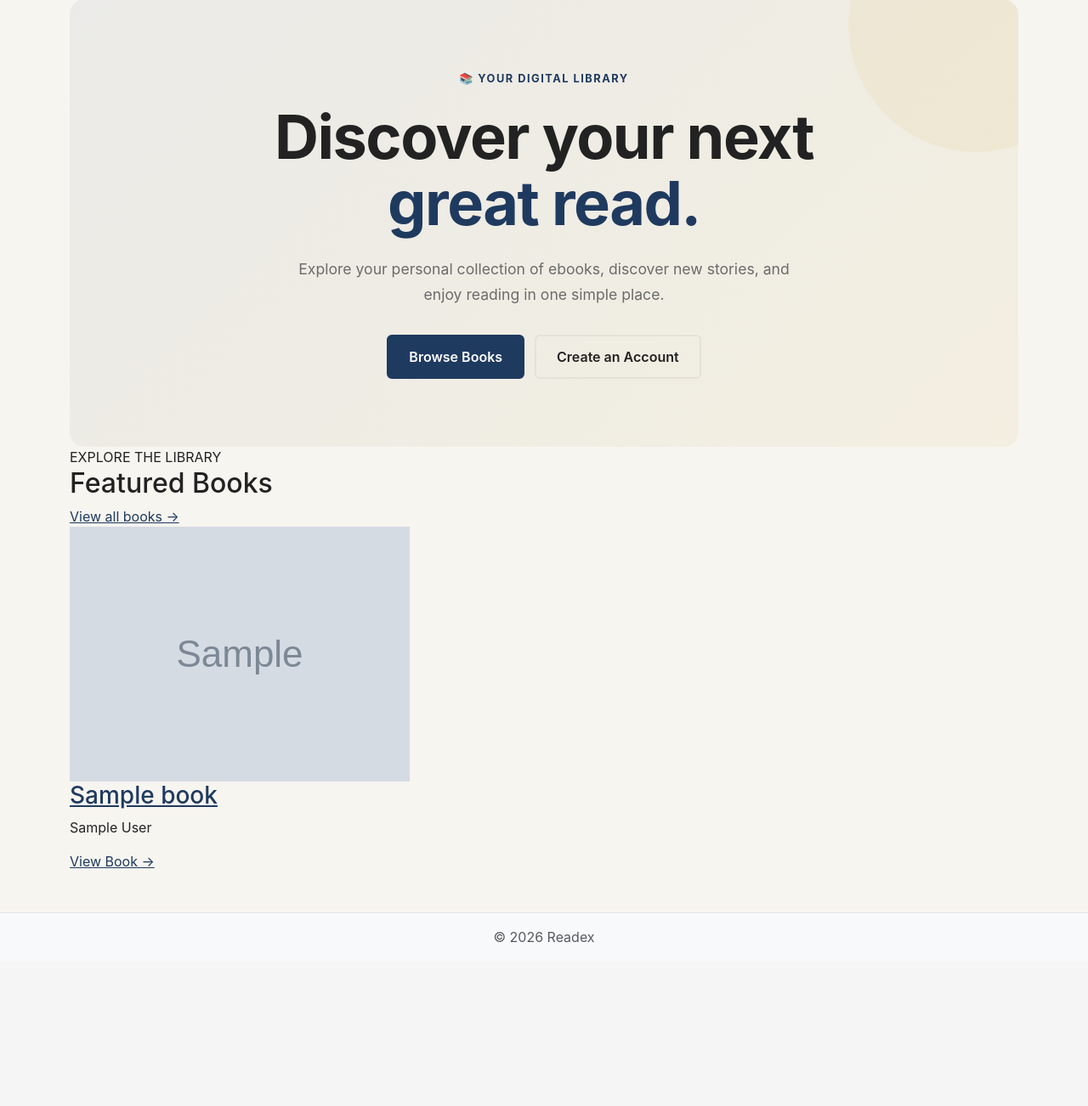
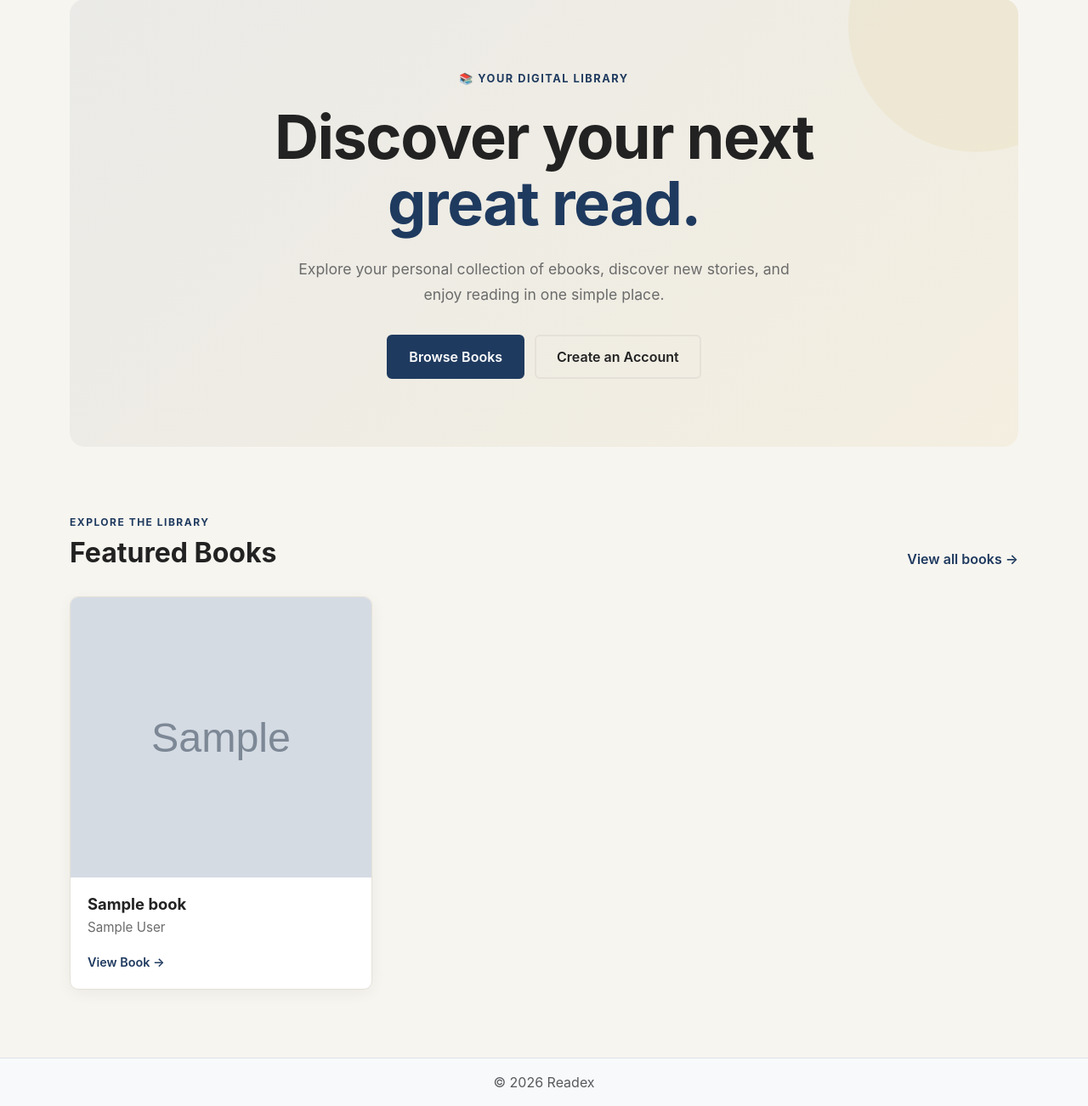
Before and after one commit to Mohamad-sudo616/readex, a Django app: page / in a window 1280 px wide. Shown: the part 120-1422 px from the top of the page at 85% size. Before the commit the page ends 1230 px from the top, so only its background shows below. Run offline with Django 5.2, Linux system fonts and the light colour scheme; tables that the repository leaves empty hold one stand-in row (values such as "Sample post"); grey boxes marked "Sample" are stand-in pictures.

Commit message:
cards  completed

```diff
--- a/backend/static/css/style.css
+++ b/backend/static/css/style.css
@@ -330,3 +330,142 @@ a:hover {
 
     transform: translateY(-2px);
 }
+
+
+
+/* =========================================
+   FEATURED BOOKS
+   ========================================= */
+
+.readex-featured {
+    padding: 5rem 0 2rem;
+}
+
+.readex-section-heading {
+    display: flex;
+    align-items: end;
+    justify-content: space-between;
+    gap: 1rem;
+    margin-bottom: 2rem;
+}
+
+.readex-section-label {
+    display: block;
+    color: var(--readex-primary);
+    font-size: 0.75rem;
+    font-weight: 700;
+    letter-spacing: 1.5px;
+    margin-bottom: 0.5rem;
+}
+
+.readex-section-heading h2 {
+    margin: 0;
+    font-size: 2rem;
+    font-weight: 700;
+}
+
+.readex-view-all {
+    color: var(--readex-primary);
+    font-weight: 600;
+    text-decoration: none;
+}
+
+.readex-view-all:hover {
+    color: var(--readex-primary-dark);
+}
+
+.readex-book-card {
+    height: 100%;
+    background: #ffffff;
+    border: 1px solid var(--readex-border);
+    border-radius: var(--readex-radius);
+    overflow: hidden;
+    box-shadow: 0 4px 18px rgba(0, 0, 0, 0.05);
+    transition:
+        transform var(--readex-transition),
+        box-shadow var(--readex-transition);
+}
+
+.readex-book-card:hover {
+    transform: translateY(-6px);
+    box-shadow: 0 12px 30px rgba(0, 0, 0, 0.10);
+}
+
+.readex-book-cover {
+    display: block;
+    width: 100%;
+    height: 330px;
+    object-fit: cover;
+    transition: transform 0.3s ease;
+}
+
+.readex-book-card:hover .readex-book-cover {
+    transform: scale(1.02);
+}
+
+.readex-book-cover-placeholder {
+    width: 100%;
+    height: 330px;
+    display: flex;
+    align-items: center;
+    justify-content: center;
+    background: #f4f1e8;
+    font-size: 3rem;
+}
+
+.readex-book-card-body {
+    padding: 1.25rem;
+}
+
+.readex-book-title {
+    font-size: 1.15rem;
+    font-weight: 700;
+    margin-bottom: 0.35rem;
+}
+
+.readex-book-title a {
+    color: var(--readex-text);
+    text-decoration: none;
+}
+
+.readex-book-title a:hover {
+    color: var(--readex-primary);
+}
+
+.readex-book-author {
+    color: var(--readex-text-muted);
+    font-size: 0.95rem;
+    margin-bottom: 1rem;
+}
+
+.readex-book-link {
+    color: var(--readex-primary);
+    font-size: 0.9rem;
+    font-weight: 600;
+    text-decoration: none;
+}
+
+.readex-book-link:hover {
+    color: var(--readex-primary-dark);
+}
+
+.readex-empty-state {
+    text-align: center;
+    padding: 4rem 1rem;
+    background: #fafafa;
+    border: 1px dashed var(--readex-border);
+    border-radius: var(--readex-radius);
+}
+
+.readex-empty-icon {
+    font-size: 3rem;
+    margin-bottom: 1rem;
+}
+
+.readex-empty-state h3 {
+    font-weight: 700;
+}
+
+.readex-empty-state p {
+    color: var(--readex-text-muted);
+}
```
